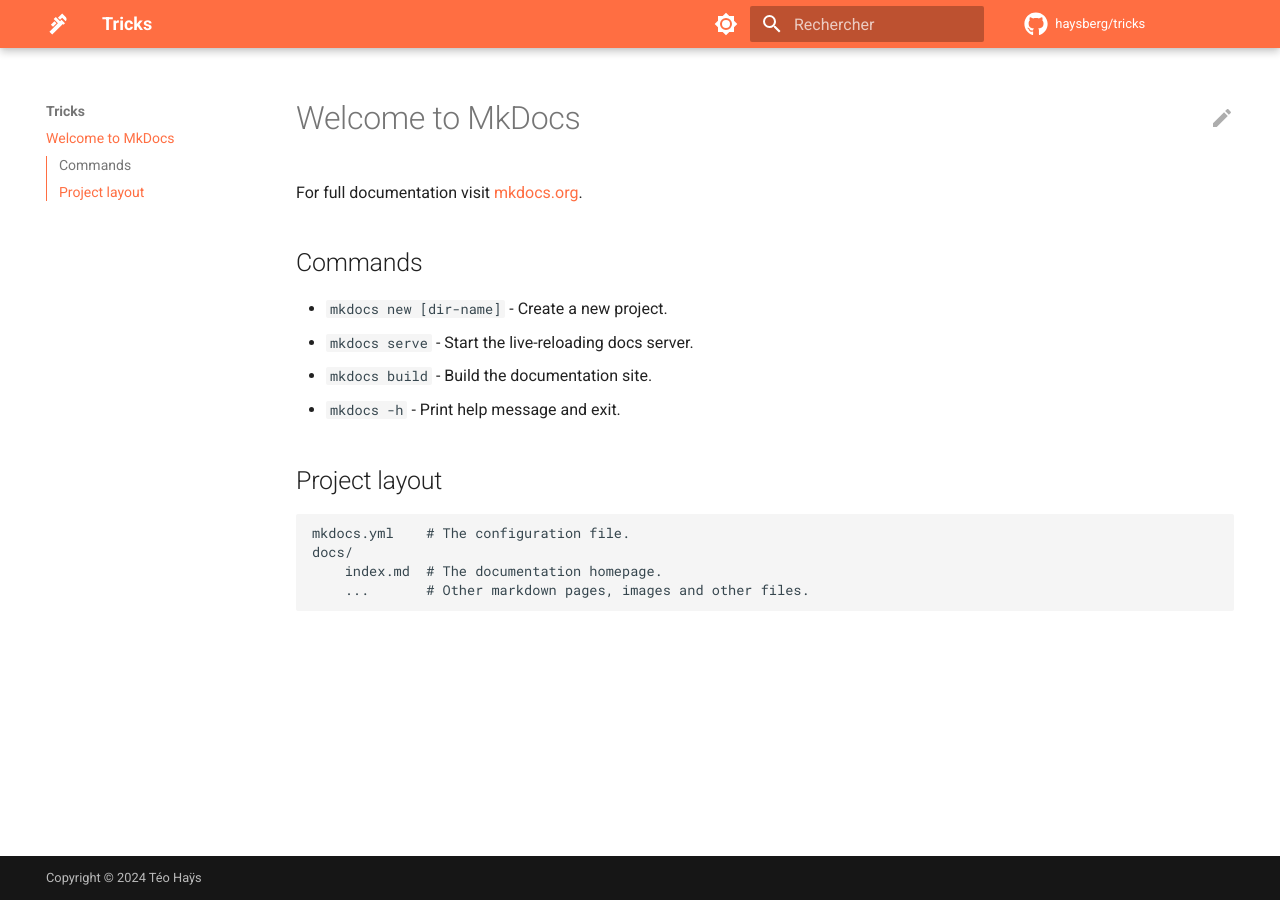
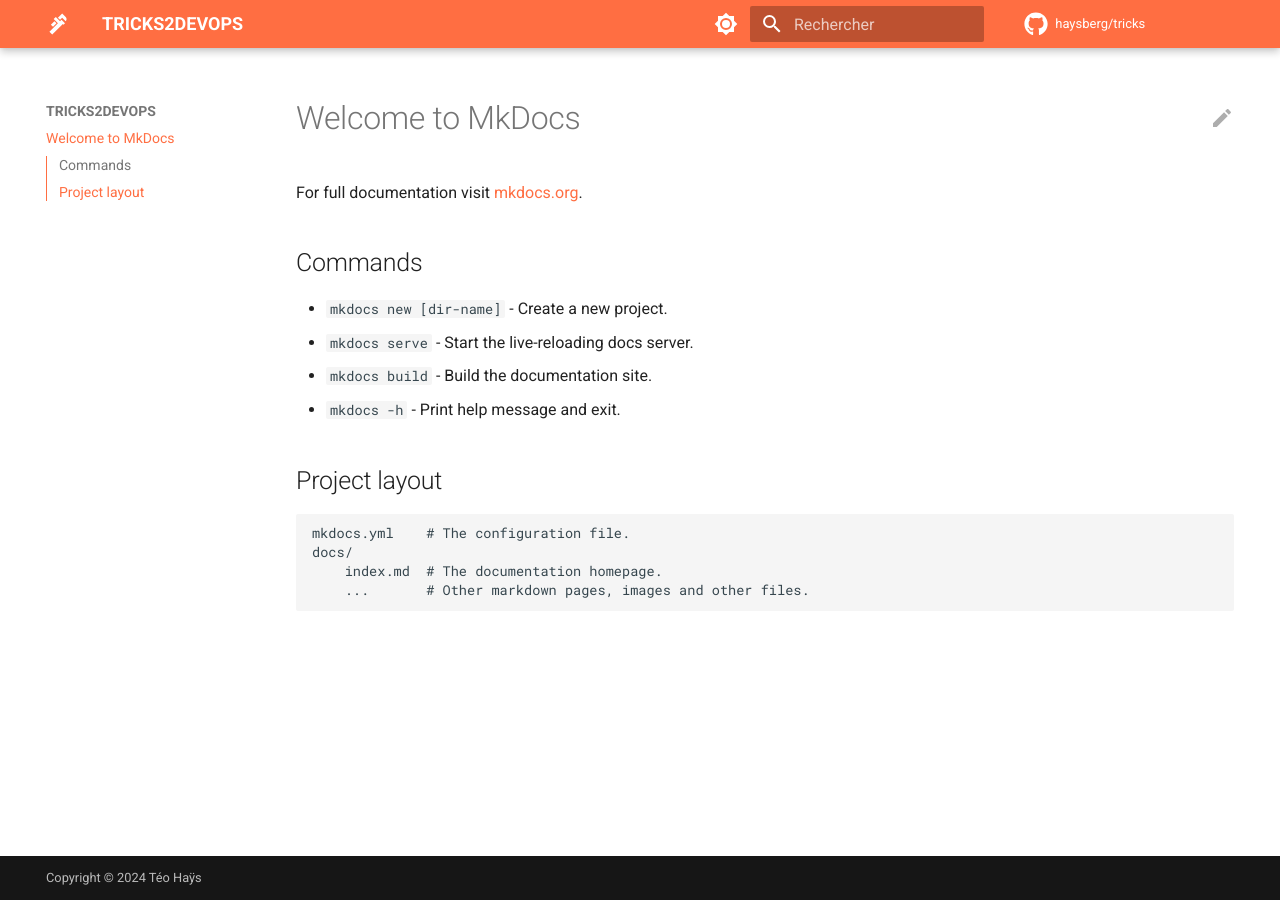
Before and after one commit to haysberg/tricks, an MkDocs documentation site: the page built from docs/index.md, in a window 1280 px wide. Built offline with MkDocs 1.6.1 and Material for MkDocs 9.7.7, drawn with Linux system fonts in a browser that asks for light colours; comment, search, counter and statistics services are not loaded.

Commit message:
Update mkdocs.yml

```diff
--- a/mkdocs.yml
+++ b/mkdocs.yml
@@ -1,5 +1,5 @@
 # Project information
-site_name: Tricks
+site_name: TRICKS2DEVOPS
 site_url: https://haysberg.github.io/tricks/
 site_author: Téo Haÿs
 site_description: >-
```
